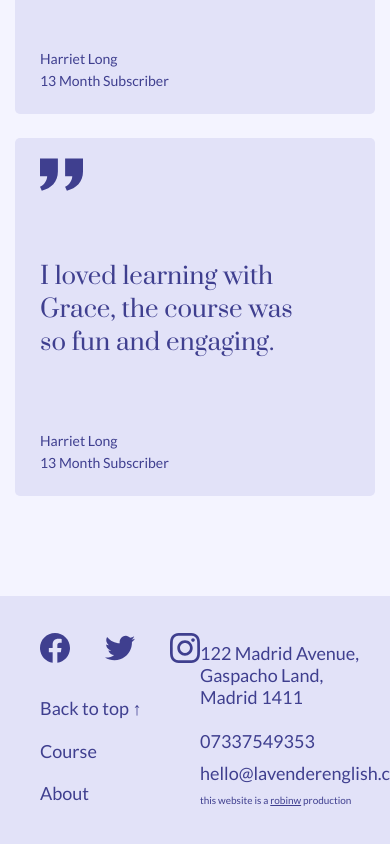
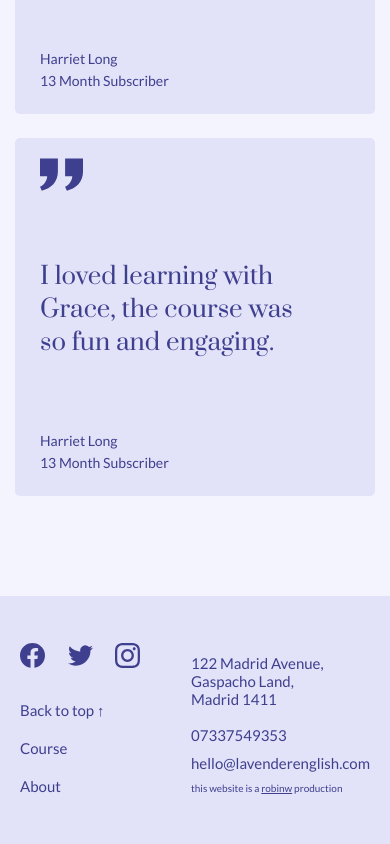
Before and after one commit to robinojw/Lavender, a Next.js app: page / in a window 390 px wide. Shown: the part 4431-5275 px from the top of the page. Built offline with nearby package versions, Linux system fonts and the light colour scheme.

Commit message:
Add responsiveness to footer

```diff
--- a/shared/footer/footer.module.scss
+++ b/shared/footer/footer.module.scss
@@ -1,3 +1,4 @@
+@import '/scss/breakpoints.scss';
 @import '/scss/colours.scss';
 
 .footer {
@@ -10,6 +11,11 @@
   justify-content: space-between;
   padding: 0 40px;
 
+  @include md {
+    width: calc(100% - 40px);
+    padding: 0 20px;
+  }
+
   div {
     width: fit-content;
     display: flex;
@@ -20,6 +26,14 @@
       width: 160px;
       justify-content: space-between;
       margin-bottom: 20px;
+
+      @include md {
+        width: 120px;
+
+        img {
+          width: 25px;
+        }
+      }
     }
 
     .links {
@@ -32,10 +46,18 @@
       white-space: pre-line;
       font: 400 18px 'Lato', sans-serif;
       margin: 10px 0;
+
+      @include md {
+        font-size: 15px;
+      }
     }
 
     a {
       font: 400 18px 'Lato', sans-serif;
+
+      @include md {
+        font-size: 15px;
+      }
     }
 
     .classy {
```
